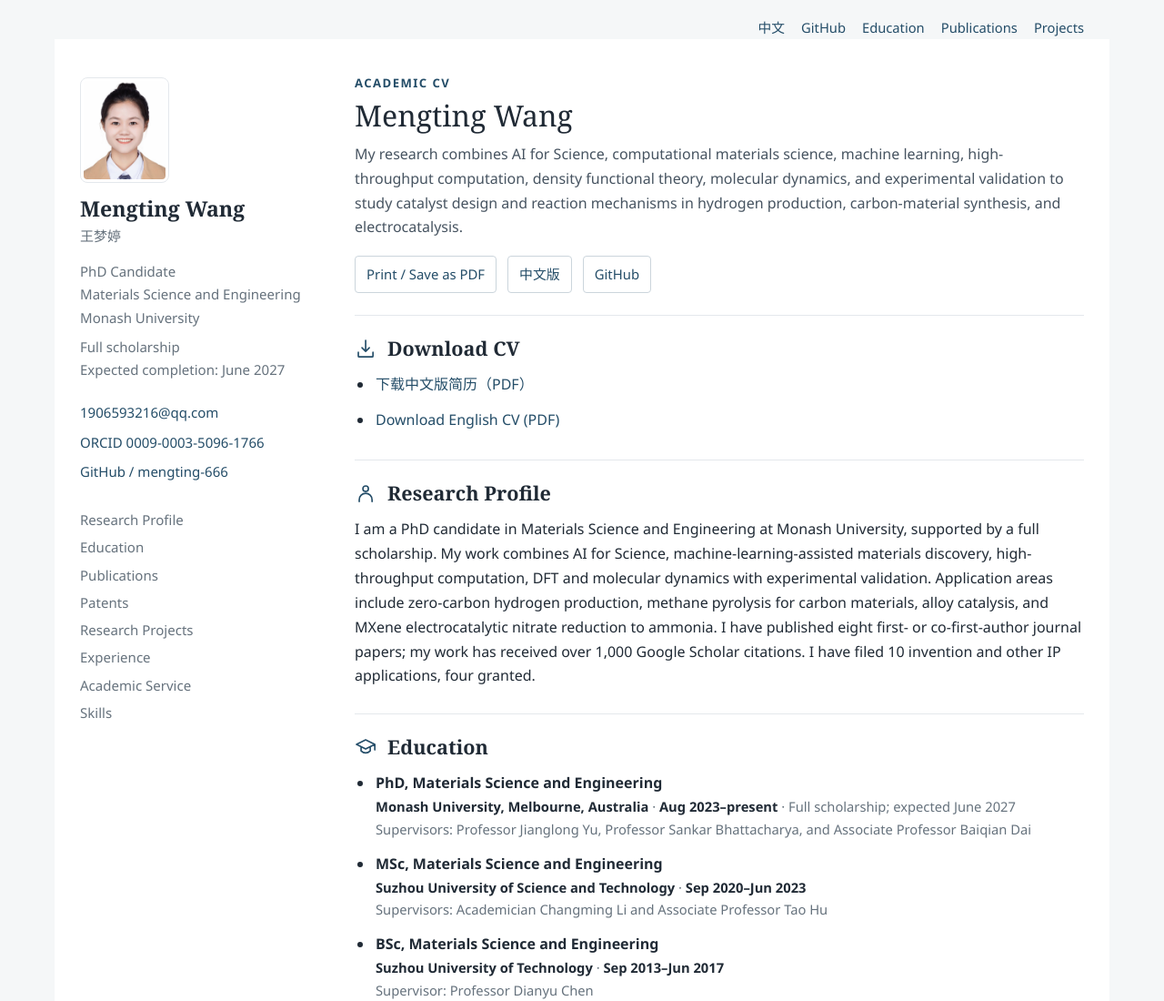
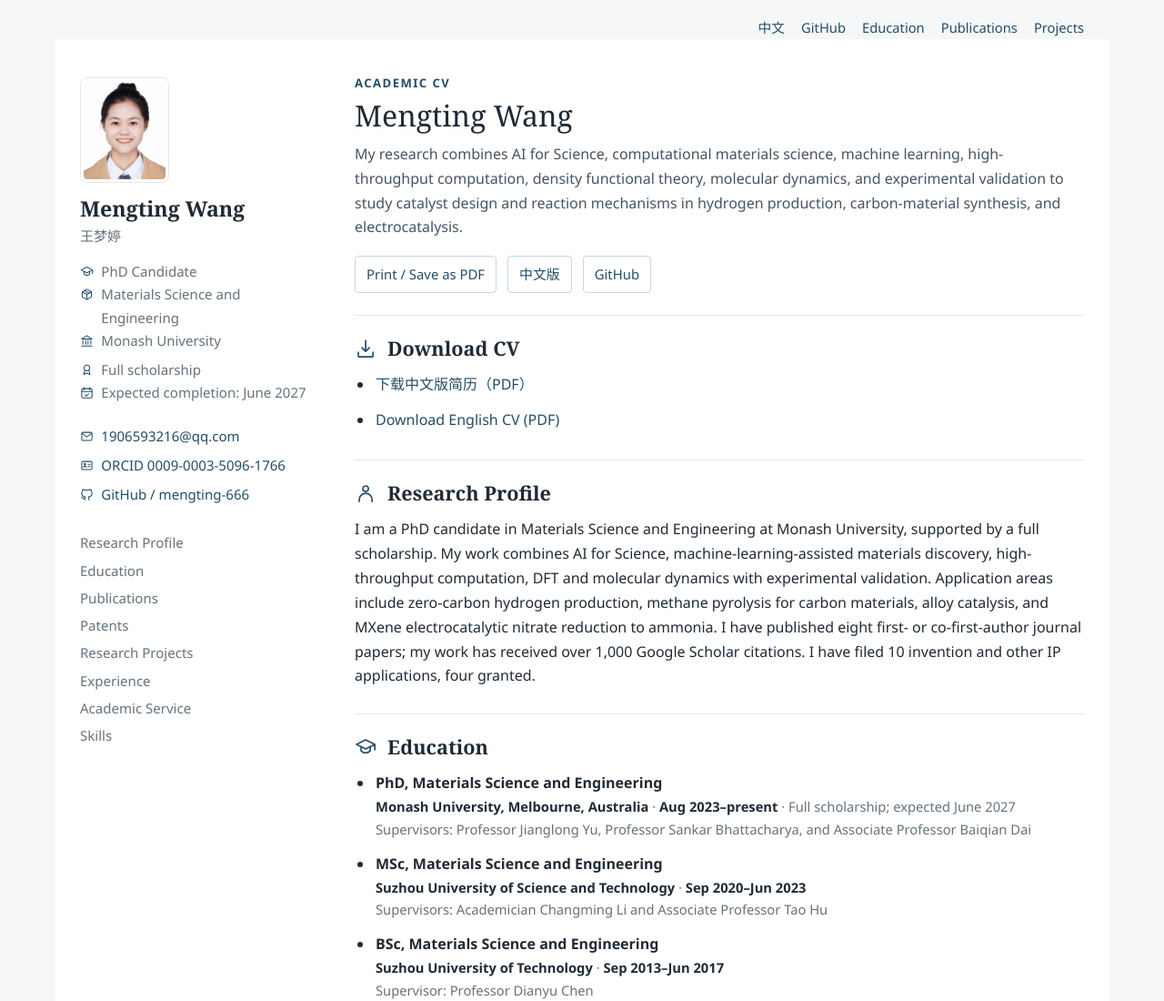
Before and after one commit to mengting-666/public, a plain HTML site: page en/index.html in a window 1280 px wide. Shown: the top 1100 px of the page at 91% size. Drawn offline with Linux system fonts and the light colour scheme.

Commit message:
Sync sidebar icons on the previous English CV URL

```diff
--- a/en/index.html
+++ b/en/index.html
@@ -5,7 +5,7 @@
   <meta name="viewport" content="width=device-width, initial-scale=1">
   <meta name="description" content="Academic CV of Mengting Wang, PhD candidate in Materials Science and Engineering at Monash University.">
   <title>Mengting Wang | Academic CV</title>
-  <link rel="stylesheet" href="../assets/cv.css">
+  <link rel="stylesheet" href="../assets/cv.css?v=sidebar-icons">
 </head>
 <body>
   <nav class="site-nav" aria-label="Language and page navigation">
@@ -16,12 +16,12 @@
       <img class="portrait" src="../assets/portrait.jpg" width="420" height="588" alt="Portrait of Mengting Wang">
       <h1>Mengting Wang</h1>
       <p class="name-en">王梦婷</p>
-      <p>PhD Candidate<br>Materials Science and Engineering<br>Monash University</p>
-      <p>Full scholarship<br>Expected completion: June 2027</p>
+      <p><span class="sidebar-row"><svg class="sidebar-icon" width="16" height="16" viewBox="0 0 24 24" fill="none" stroke="currentColor" stroke-width="1.65" stroke-linecap="round" stroke-linejoin="round" aria-hidden="true" focusable="false"><path d="m2 9 10-5 10 5-10 5-10-5Zm5 3v4c3 3 7 3 10 0v-4m5-3v6"/></svg><span>PhD Candidate</span></span><span class="sidebar-row"><svg class="sidebar-icon" width="16" height="16" viewBox="0 0 24 24" fill="none" stroke="currentColor" stroke-width="1.65" stroke-linecap="round" stroke-linejoin="round" aria-hidden="true" focusable="false"><path d="m12 3 8 4.5v9L12 21l-8-4.5v-9L12 3Zm-8 4.5 8 4.5 8-4.5M12 12v9m-4-15.75 8 4.5"/></svg><span>Materials Science and Engineering</span></span><span class="sidebar-row"><svg class="sidebar-icon" width="16" height="16" viewBox="0 0 24 24" fill="none" stroke="currentColor" stroke-width="1.65" stroke-linecap="round" stroke-linejoin="round" aria-hidden="true" focusable="false"><path d="M3 9h18L12 3 3 9Zm2 3v6m5-6v6m4-6v6m5-6v6M3 21h18"/></svg><span>Monash University</span></span></p>
+      <p><span class="sidebar-row"><svg class="sidebar-icon" width="16" height="16" viewBox="0 0 24 24" fill="none" stroke="currentColor" stroke-width="1.65" stroke-linecap="round" stroke-linejoin="round" aria-hidden="true" focusable="false"><circle cx="12" cy="8.5" r="5"/><path d="m8.5 12-2 8 5.5-2.5 5.5 2.5-2-8"/></svg><span>Full scholarship</span></span><span class="sidebar-row"><svg class="sidebar-icon" width="16" height="16" viewBox="0 0 24 24" fill="none" stroke="currentColor" stroke-width="1.65" stroke-linecap="round" stroke-linejoin="round" aria-hidden="true" focusable="false"><rect x="3" y="5" width="18" height="16" rx="2"/><path d="M7 3v4m10-4v4M3 10h18m-12 6 2 2 4-4"/></svg><span>Expected completion: June 2027</span></span></p>
       <div class="contact">
-        <p><a href="mailto:1906593216@qq.com">1906593216@qq.com</a></p>
-        <p><a href="https://orcid.org/0009-0003-5096-1766" target="_blank" rel="noreferrer">ORCID 0009-0003-5096-1766</a></p>
-        <p><a href="https://github.com/mengting-666" target="_blank" rel="noreferrer">GitHub / mengting-666</a></p>
+        <p><a class="sidebar-row" href="mailto:1906593216@qq.com"><svg class="sidebar-icon" width="16" height="16" viewBox="0 0 24 24" fill="none" stroke="currentColor" stroke-width="1.65" stroke-linecap="round" stroke-linejoin="round" aria-hidden="true" focusable="false"><rect x="3" y="5" width="18" height="14" rx="2"/><path d="m4 7 8 6 8-6"/></svg><span>1906593216@qq.com</span></a></p>
+        <p><a class="sidebar-row" href="https://orcid.org/0009-0003-5096-1766" target="_blank" rel="noreferrer"><svg class="sidebar-icon" width="16" height="16" viewBox="0 0 24 24" fill="none" stroke="currentColor" stroke-width="1.65" stroke-linecap="round" stroke-linejoin="round" aria-hidden="true" focusable="false"><rect x="3" y="5" width="18" height="14" rx="2"/><circle cx="8.5" cy="10" r="1.4"/><path d="M6 15c0-2.2 5-2.2 5 0m3-5h4m-4 4h4"/></svg><span>ORCID 0009-0003-5096-1766</span></a></p>
+        <p><a class="sidebar-row" href="https://github.com/mengting-666" target="_blank" rel="noreferrer"><svg class="sidebar-icon" width="16" height="16" viewBox="0 0 24 24" fill="none" stroke="currentColor" stroke-width="1.65" stroke-linecap="round" stroke-linejoin="round" aria-hidden="true" focusable="false"><path d="M8.5 21v-3c0-1 .4-1.6.8-2-3.2-.4-6.3-1.5-6.3-6.2 0-1.4.5-2.6 1.4-3.5-.2-.7-.3-2 .2-3.3 0 0 1.1-.3 3.7 1.4a13.8 13.8 0 0 1 7.4 0c2.6-1.7 3.7-1.4 3.7-1.4.5 1.3.4 2.6.2 3.3.9.9 1.4 2.1 1.4 3.5 0 4.7-3.1 5.8-6.3 6.2.4.4.8 1 .8 2v3m-7-2c-3.6 1-4.4-1.8-5.5-2.3"/></svg><span>GitHub / mengting-666</span></a></p>
       </div>
       <nav class="mini-nav" aria-label="CV sections">
         <a href="#profile">Research Profile</a><a href="#education">Education</a><a href="#publications">Publications</a>
```
